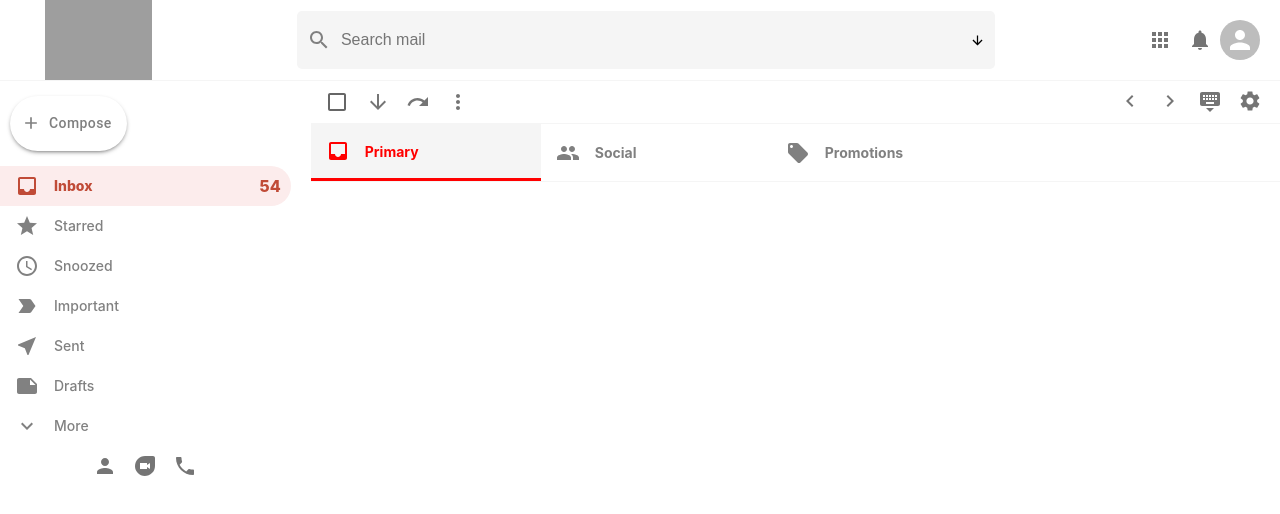
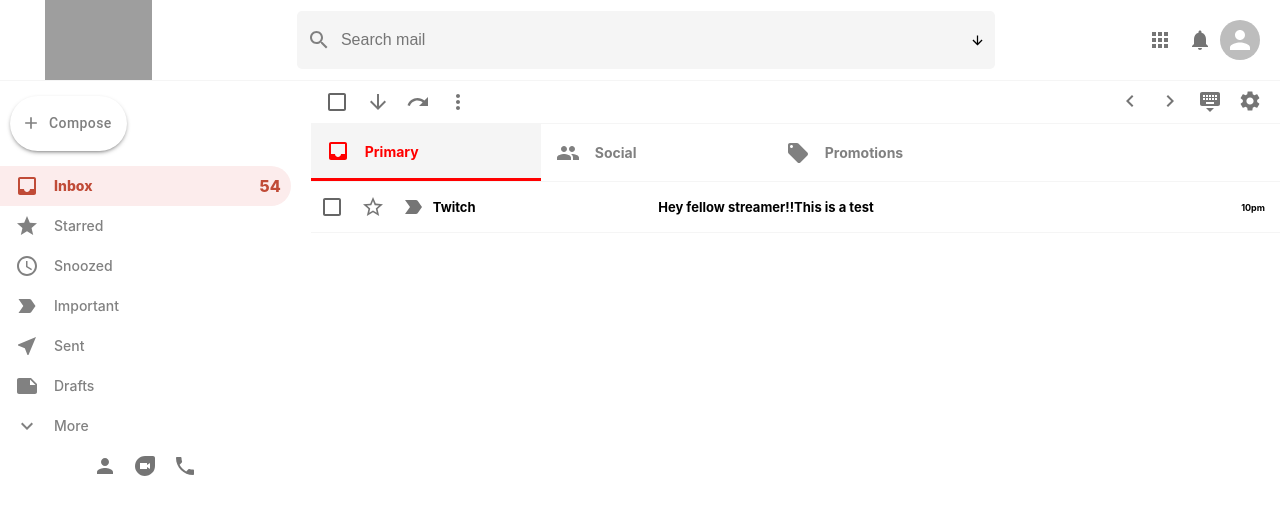
Before and after one commit to mouradchaker/gmail-clone, a React (Create React App) app: page / in a window 1280 px wide. Shown: the top 514 px of the page. Built offline with nearby package versions, Linux system fonts and the light colour scheme; grey boxes are pictures that could not be loaded.

Commit message:
emailRow

```diff
--- a/src/component/EmailList/EmailList.js
+++ b/src/component/EmailList/EmailList.js
@@ -12,6 +12,7 @@
 import PeopleIcon from "@mui/icons-material/People";
 import LocalOfferIcon from "@mui/icons-material/LocalOffer";
 import Section from "../Section/Section";
+import EmailRow from "../EmailRow/EmailRow";
 
 function EmailList() {
   return (
@@ -52,6 +53,15 @@
         <Section Icon={PeopleIcon} title="Social" color="#1A73E8" />
         <Section Icon={LocalOfferIcon} title="Promotions" color="green" />
       </div>
+
+      <div className="emailList__list">
+        <EmailRow
+          title="Twitch"
+          subject="Hey fellow streamer!!"
+          description="This is a test "
+          time="10pm"
+        />
+      </div>
     </div>
   );
 }
--- /dev/null
+++ b/src/component/EmailRow/EmailRow.css
@@ -0,0 +1,44 @@
+.emailRow {
+  display: flex;
+  align-items: center;
+  height: 50px;
+  border-bottom: 1px solid whitesmoke;
+  cursor: pointer;
+  z-index: 999;
+}
+
+.emailRow:hover {
+  border-top: 1px solid whitesmoke;
+  box-shadow: 0px 4px 4px -2px rgba(0, 0, 0, 0.24);
+}
+
+.emailRow__options {
+  display: flex;
+}
+
+.emailRow__message {
+  display: flex;
+  flex: 0.8;
+  align-items: center;
+  font-size: 13px;
+}
+
+.emailRow__message > h4 {
+  width: 400px;
+  white-space: nowrap;
+  overflow: hidden;
+  text-overflow: ellipsis;
+  padding-left: 5px;
+  padding-right: 5px;
+}
+
+.emailRow__title {
+  font-size: 13px;
+  flex: 0.3;
+}
+
+.emailRow__time {
+  padding-right: 15px;
+  font-size: 9px;
+  font-weight: bold;
+}
--- /dev/null
+++ b/src/component/EmailRow/EmailRow.js
@@ -0,0 +1,34 @@
+import { Checkbox, IconButton } from "@mui/material";
+import React from "react";
+import "./EmailRow.css";
+import StarBorderIcon from "@mui/icons-material/StarBorder";
+import LabelImportantOutlinedIcon from "@mui/icons-material/LabelImportantOutlined";
+
+function EmailRow({ id, title, subject, description, time }) {
+  return (
+    <div className="emailRow">
+      <div className="emailRow__options">
+        <Checkbox />
+        <IconButton>
+          <StarBorderIcon />
+        </IconButton>
+        <IconButton>
+          <LabelImportantOutlinedIcon />
+        </IconButton>
+      </div>
+
+      <h3 className="emailRow__title">{title}</h3>
+
+      <div className="emailRow__message">
+        <h4>
+          {subject}
+          <span className="emailRow__description">{description}</span>
+        </h4>
+      </div>
+
+      <p className="emailRow__time">{time}</p>
+    </div>
+  );
+}
+
+export default EmailRow;
```
